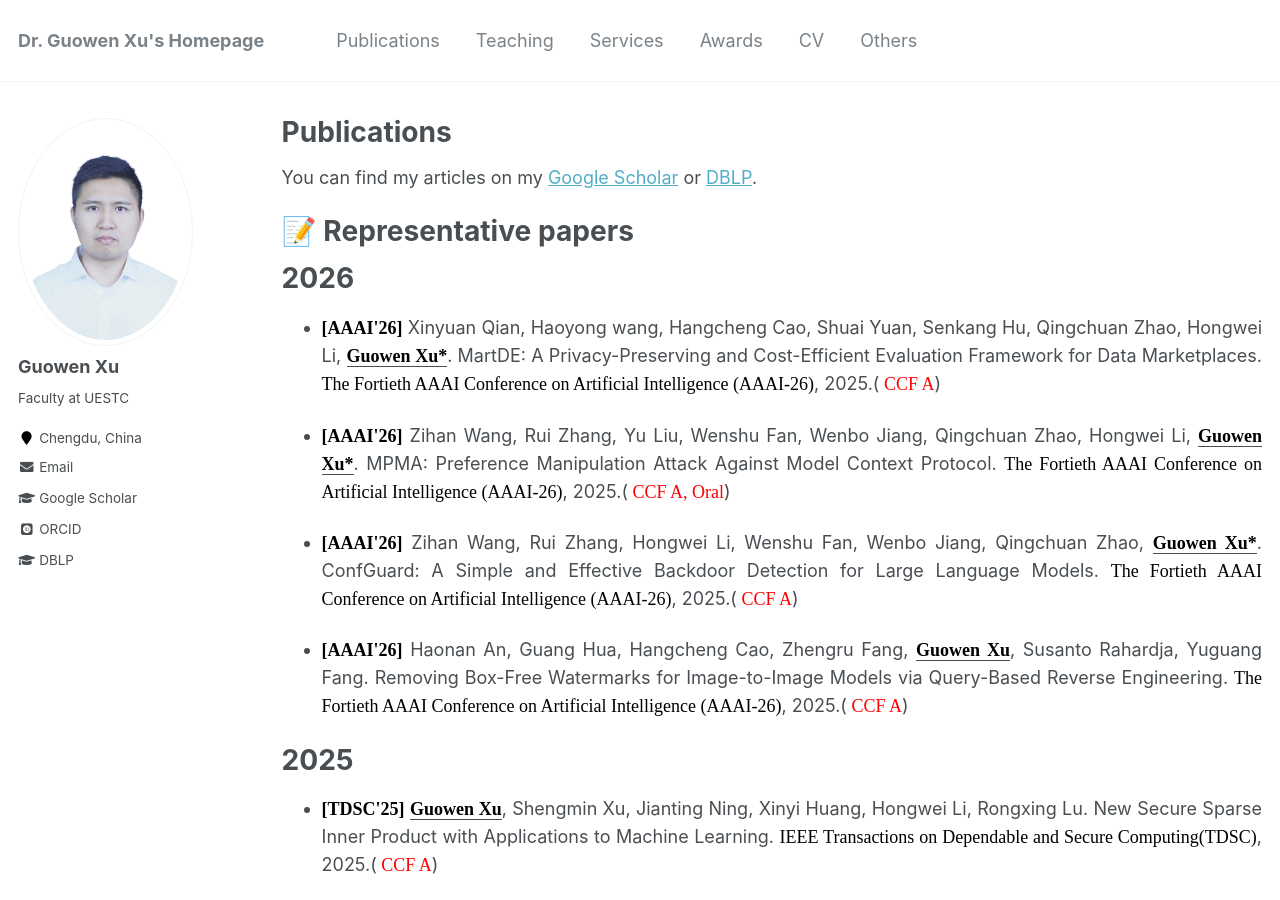
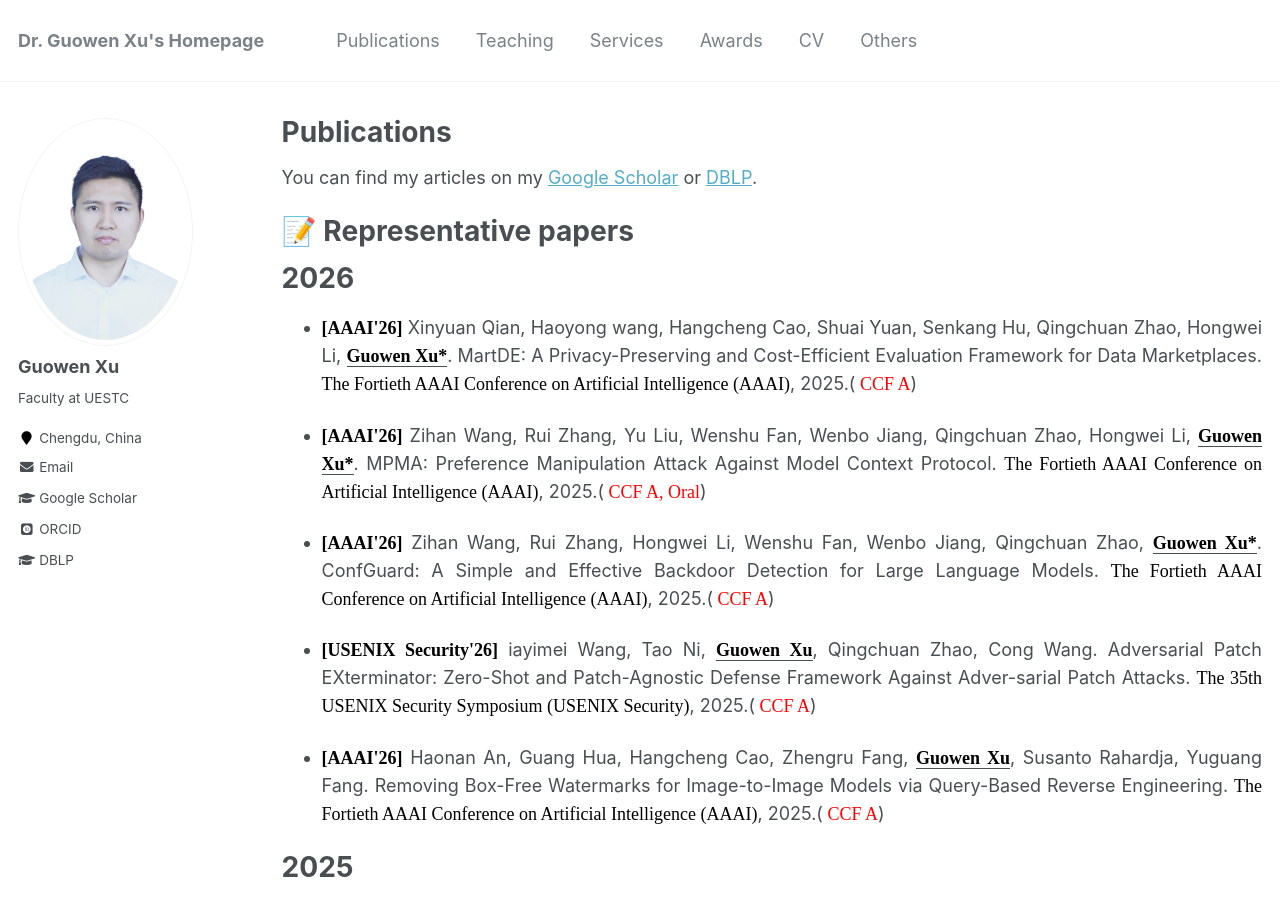
Before and after one commit to Guowen-xu/guowen-xu.github.io, a Jekyll site: the page built from _pages/publications.md, in a window 1280 px wide and 900 px high. Built offline with Jekyll 4.4.1, drawn with Linux system fonts in a browser that asks for light colours; some web fonts are replaced.

Commit message:
Update publications.md

```diff
--- a/_pages/publications.md
+++ b/_pages/publications.md
@@ -12,13 +12,14 @@ You can find my articles on my [Google Scholar](https://scholar.google.com.hk/ci
 
 
 # 2026
-* <p align="justify"> <b><font face="Times New Roman" color=black size=4> [AAAI'26]</font></b> Xinyuan Qian, Haoyong wang, Hangcheng Cao, Shuai Yuan, Senkang Hu, Qingchuan Zhao, Hongwei Li, <u><b><font face="Times New Roman" color=black size=4> Guowen Xu*</font></b></u>. MartDE: A Privacy-Preserving and Cost-Efficient Evaluation Framework for Data Marketplaces. <font face="Times New Roman" color=black size=4> The Fortieth AAAI Conference on Artificial Intelligence (AAAI-26)</font>, 2025.(<font face="Times New Roman" color=red size=4> CCF A</font>)
+* <p align="justify"> <b><font face="Times New Roman" color=black size=4> [AAAI'26]</font></b> Xinyuan Qian, Haoyong wang, Hangcheng Cao, Shuai Yuan, Senkang Hu, Qingchuan Zhao, Hongwei Li, <u><b><font face="Times New Roman" color=black size=4> Guowen Xu*</font></b></u>. MartDE: A Privacy-Preserving and Cost-Efficient Evaluation Framework for Data Marketplaces. <font face="Times New Roman" color=black size=4> The Fortieth AAAI Conference on Artificial Intelligence (AAAI)</font>, 2025.(<font face="Times New Roman" color=red size=4> CCF A</font>)
 
-* <p align="justify"> <b><font face="Times New Roman" color=black size=4> [AAAI'26]</font></b> Zihan Wang, Rui Zhang, Yu Liu, Wenshu Fan, Wenbo Jiang, Qingchuan Zhao, Hongwei Li, <u><b><font face="Times New Roman" color=black size=4> Guowen Xu*</font></b></u>. MPMA: Preference Manipulation Attack Against Model Context Protocol. <font face="Times New Roman" color=black size=4> The Fortieth AAAI Conference on Artificial Intelligence (AAAI-26)</font>, 2025.(<font face="Times New Roman" color=red size=4> CCF A, Oral</font>)
+* <p align="justify"> <b><font face="Times New Roman" color=black size=4> [AAAI'26]</font></b> Zihan Wang, Rui Zhang, Yu Liu, Wenshu Fan, Wenbo Jiang, Qingchuan Zhao, Hongwei Li, <u><b><font face="Times New Roman" color=black size=4> Guowen Xu*</font></b></u>. MPMA: Preference Manipulation Attack Against Model Context Protocol. <font face="Times New Roman" color=black size=4> The Fortieth AAAI Conference on Artificial Intelligence (AAAI)</font>, 2025.(<font face="Times New Roman" color=red size=4> CCF A, Oral</font>)
 
-* <p align="justify"> <b><font face="Times New Roman" color=black size=4> [AAAI'26]</font></b> Zihan Wang, Rui Zhang, Hongwei Li, Wenshu Fan, Wenbo Jiang, Qingchuan Zhao, <u><b><font face="Times New Roman" color=black size=4> Guowen Xu*</font></b></u>. ConfGuard: A Simple and Effective Backdoor Detection for Large Language Models. <font face="Times New Roman" color=black size=4> The Fortieth AAAI Conference on Artificial Intelligence (AAAI-26)</font>, 2025.(<font face="Times New Roman" color=red size=4> CCF A</font>)
+* <p align="justify"> <b><font face="Times New Roman" color=black size=4> [AAAI'26]</font></b> Zihan Wang, Rui Zhang, Hongwei Li, Wenshu Fan, Wenbo Jiang, Qingchuan Zhao, <u><b><font face="Times New Roman" color=black size=4> Guowen Xu*</font></b></u>. ConfGuard: A Simple and Effective Backdoor Detection for Large Language Models. <font face="Times New Roman" color=black size=4> The Fortieth AAAI Conference on Artificial Intelligence (AAAI)</font>, 2025.(<font face="Times New Roman" color=red size=4> CCF A</font>)
+* <p align="justify"> <b><font face="Times New Roman" color=black size=4> [USENIX Security'26]</font></b> iayimei Wang, Tao Ni, <u><b><font face="Times New Roman" color=black size=4> Guowen Xu</font></b></u>, Qingchuan Zhao, Cong Wang. Adversarial Patch EXterminator: Zero-Shot and Patch-Agnostic Defense Framework Against Adver-sarial Patch Attacks. <font face="Times New Roman" color=black size=4> The 35th USENIX Security Symposium (USENIX Security)</font>, 2025.(<font face="Times New Roman" color=red size=4> CCF A</font>)
 
-* <p align="justify"> <b><font face="Times New Roman" color=black size=4> [AAAI'26]</font></b> Haonan An, Guang Hua, Hangcheng Cao, Zhengru Fang, <u><b><font face="Times New Roman" color=black size=4> Guowen Xu</font></b></u>, Susanto Rahardja, Yuguang Fang. Removing Box-Free Watermarks for Image-to-Image Models via Query-Based Reverse Engineering. <font face="Times New Roman" color=black size=4> The Fortieth AAAI Conference on Artificial Intelligence (AAAI-26)</font>, 2025.(<font face="Times New Roman" color=red size=4> CCF A</font>)
+* <p align="justify"> <b><font face="Times New Roman" color=black size=4> [AAAI'26]</font></b> Haonan An, Guang Hua, Hangcheng Cao, Zhengru Fang, <u><b><font face="Times New Roman" color=black size=4> Guowen Xu</font></b></u>, Susanto Rahardja, Yuguang Fang. Removing Box-Free Watermarks for Image-to-Image Models via Query-Based Reverse Engineering. <font face="Times New Roman" color=black size=4> The Fortieth AAAI Conference on Artificial Intelligence (AAAI)</font>, 2025.(<font face="Times New Roman" color=red size=4> CCF A</font>)
 
 
 
```
